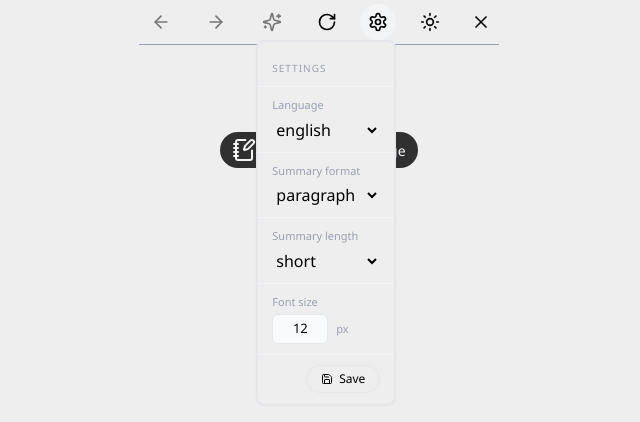
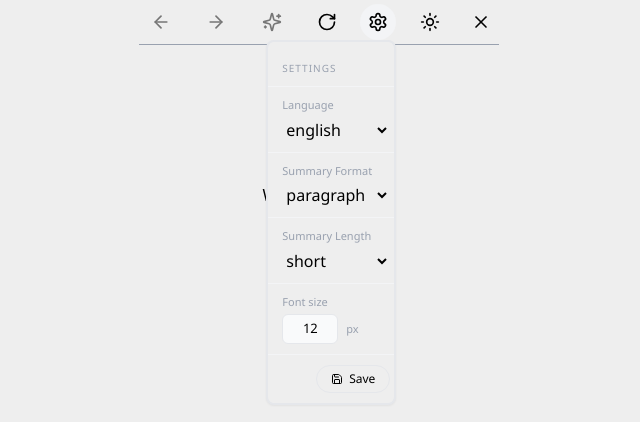
Before and after one commit to newtricksterx/sum-ai, a React (Vite) app in the folder frontend/: page / in a window 1280 px wide. Both pictures are taken after a click on the button 699 px from the left and 22 px from the top of the page. Shown: the top 422 px of the page, without its empty margins (321-961 px from the left). Built offline with nearby package versions, Linux system fonts and the light colour scheme.

Commit message:
more UI changes

```diff
--- a/frontend/src/App.tsx
+++ b/frontend/src/App.tsx
@@ -4,9 +4,9 @@ import { useState } from 'react'
 import MenuBar from './components/MenuBar'
 import { useSettingsStore } from './stores/settingsStore'
 import { GetPageFromStorage, GetSummaryFromStorage, UpdatePageStorage, UpdateSummaryStorage } from './utils/storage'
-import { NotebookPen } from 'lucide-react';
 import LoaderCircle from './components/LoaderCircle'
 import DOMPurify from 'dompurify'
+import FrontPage from './pages/FrontPage'
 
 
 function App() {
@@ -49,16 +49,7 @@ function App() {
 }
     // Display the front page content
     return (
-      <div className='flex-1 flex relative justify-center items-center min-h-[210px]'>
-          <button onClick={onClickSumPage}
-            className="flex flex-row gap-2 items-center cursor-pointer border-0 rounded-3xl bg-[#303030] text-gray-100 hover:bg-[#373737]
-            dark:bg-gray-100 dark:text-black py-1.5 px-3 dark:hover:bg-gray-200 text-[14px] mx-auto my-auto font-noto
-            mt-2 mb-2" >
-          <NotebookPen />
-          Summarize This Page
-        </button>
-      </div>
-
+      <FrontPage />
     )
   }
 
@@ -70,7 +61,7 @@ function App() {
 
     // 1. MOCK CHECK: Short-circuit the API call if in development mode
     if (import.meta.env.VITE_DEV) {
-      console.log("🛠️ Dev Mode: Using Mock Summary");
+      console.log("Dev Mode: Using Mock Summary");
 
       // Simulate a 1-second network delay
       await new Promise(resolve => setTimeout(resolve, 1000));
@@ -124,12 +115,6 @@ function App() {
     }
   };
 
-  const onClickSumPage = async () => {
-    SetCurrentPage(1)
-    UpdatePageStorage(1);
-    await Summarize(false);
-  }
-
   const onClickReturn = () => {
     SetCurrentPage(0);
     UpdatePageStorage(0);
--- a/frontend/src/components/MenuBar.tsx
+++ b/frontend/src/components/MenuBar.tsx
@@ -13,10 +13,10 @@ function MenuBar({onClickReturn, onClickForward, onClickClose, onClickRefresh, o
 
   return (
     <nav className="flex flex-row gap-1 justify-between items-center border-b-[1px] border-b-gray-400 w-full">
-        <Button onClick={onClickReturn} className={`p-2 rounded-3xl m-1 ${ReturnState() ? "" : "opacity-50"}`} disabled={!ReturnState()} title="Go back to previous page">
+        <Button onClick={onClickReturn} className={`p-2 rounded-3xl m-1 ${ReturnState() ? "" : "opacity-50"}`} disabled={!ReturnState()} title="Go to home page">
             <ArrowLeft  size={MenuIconSize}/>
         </Button>
-        <Button onClick={onClickForward} className={`p-2 rounded-3xl m-1 ${ForwardState() ? "" : "opacity-50"}`} disabled={!ForwardState()} title="Go back to previous page">
+        <Button onClick={onClickForward} className={`p-2 rounded-3xl m-1 ${ForwardState() ? "" : "opacity-50"}`} disabled={!ForwardState()} title="Go to summary page">
             <ArrowRight  size={MenuIconSize}/>
         </Button>
         <Button className={`p-2 rounded-3xl m-1 ${RegenerateState() ? "" : "opacity-50"}`} disabled={!RegenerateState()} onClick={onClickRegenerate} title="Generate summary">
--- a/frontend/src/components/SettingsDropdown.tsx
+++ b/frontend/src/components/SettingsDropdown.tsx
@@ -73,7 +73,7 @@ export default function SettingsDropdown() {
                     absolute border-2 font-noto bg-[#eee] border-gray-200
                     dark:bg-[#303030] dark:border-[#373737] shadow-xs rounded-lg right-0
                     grid transition-[grid-template-rows,opacity] duration-200 ease-out
-                    overflow-hidden
+                    overflow-hidden w-[130px]
                     ${isOpen ? "grid-rows-[1fr] opacity-100" : "grid-rows-[0fr] opacity-0 pointer-events-none border-transparent"}
                 `}>
                 {/* header */}
@@ -88,8 +88,8 @@ export default function SettingsDropdown() {
                     {/* each row */}
                     {[
                     { label: "Language", id: "lang", list: all_languages, value: language, onChange: (e: React.ChangeEvent<HTMLSelectElement>) => { SetSaved(false); SetLanguage(e.target.value as Language); } },
-                    { label: "Summary format", id: "format", list: all_formats, value: format, onChange: (e: React.ChangeEvent<HTMLSelectElement>) => { SetSaved(false); SetFormat(e.target.value as Format); } },
-                    { label: "Summary length", id: "length", list: all_lengths, value: length, onChange: (e: React.ChangeEvent<HTMLSelectElement>) => { SetSaved(false); SetLength(e.target.value as Length); } },
+                    { label: "Summary Format", id: "format", list: all_formats, value: format, onChange: (e: React.ChangeEvent<HTMLSelectElement>) => { SetSaved(false); SetFormat(e.target.value as Format); } },
+                    { label: "Summary Length", id: "length", list: all_lengths, value: length, onChange: (e: React.ChangeEvent<HTMLSelectElement>) => { SetSaved(false); SetLength(e.target.value as Length); } },
                     ].map(({ label, id, list, value, onChange }) => (
                     <div key={id} className="flex flex-col gap-1 px-3.5 py-2.5 border-b border-gray-100 dark:border-[#2e2e2e]">
                         <label htmlFor={id} className="text-[11px] text-gray-400 dark:text-gray-500">{label}</label>
@@ -114,13 +114,19 @@ export default function SettingsDropdown() {
                     {/* footer */}
                     <div className="px-3.5 py-2.5 flex justify-end">
                         {saved ? (
-                            <span className="flex items-center gap-1.5 text-[12px] text-gray-400">
+                            <button
+                            className="flex items-center gap-1.5 text-[12px] font-medium px-3.5 py-1 rounded-full border
+                             border-gray-200 dark:border-[#3a3a3a] hover:bg-gray-100 dark:hover:bg-[#2a2a2a]
+                             transition-colors"
+                            >
                             <Check size={12} className="text-green-500" /> Saved
-                            </span>
+                            </button>
                         ) : (
                             <button
                             type="submit"
-                            className="flex items-center gap-1.5 text-[12px] font-medium px-3.5 py-1 rounded-full border border-gray-200 dark:border-[#3a3a3a] hover:bg-gray-100 dark:hover:bg-[#2a2a2a] transition-colors"
+                            className="flex items-center gap-1.5 text-[12px]
+                            font-medium px-3.5 py-1 rounded-full border
+                            border-gray-200 dark:border-[#3a3a3a] hover:bg-gray-100 dark:hover:bg-[#2a2a2a] transition-colors"
                             >
                             <Save size={12} /> Save
                             </button>
--- /dev/null
+++ b/frontend/src/pages/FrontPage.tsx
@@ -0,0 +1,11 @@
+import React from 'react';
+
+const FrontPage: React.FC = () => {
+  return (
+    <div className='flex-1 flex relative justify-center items-center min-h-[300px]'>
+    Welcome Back!
+    </div>
+  );
+};
+
+export default FrontPage;
--- a/frontend/src/utils/storage.ts
+++ b/frontend/src/utils/storage.ts
@@ -45,8 +45,7 @@ export const GetThemeFromStorage = () => {
 }
 
 export const GetSummaryFromStorage = () => {
-    return localStorage && localStorage.getItem('summary') ? localStorage.getItem('summary') as string : "empty"
-}
+    return localStorage && localStorage.getItem('summary') ? localStorage.getItem('summary') as string : `Please Click the ${"Generate summary"} button`}
 
 export const GetFormatFromStorage = () => {
     return localStorage && localStorage.getItem('format') ? localStorage.getItem('format') as Format : null
```
